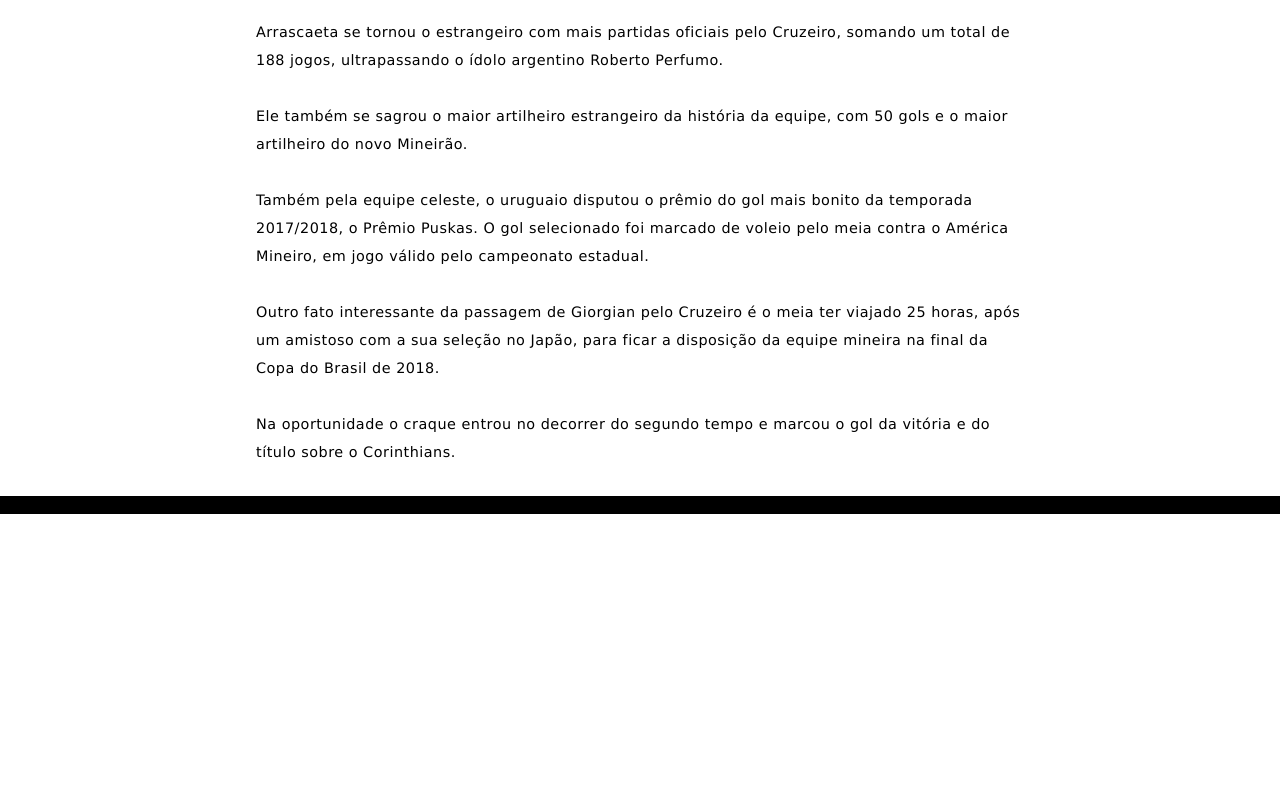
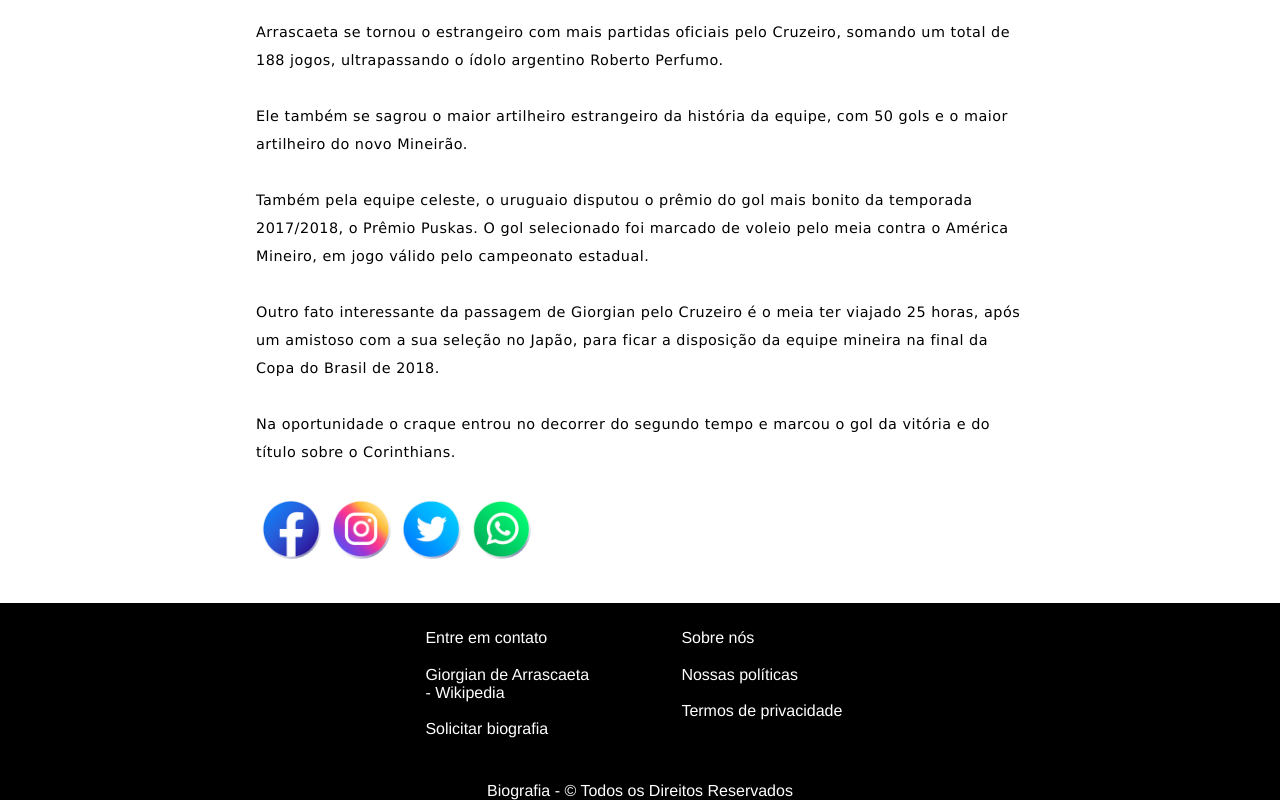
Before and after one commit to eulsantoss/Site-Biografia-de-Famosos, a plain HTML site: page index.html in a window 1280 px wide. Shown: the part 7250-8050 px from the top of the page. Before the commit the page ends 7764 px from the top, so only its background shows below. Drawn offline with Linux system fonts and the light colour scheme.

Commit message:
Add files via upload

```diff
--- a/css/style.css
+++ b/css/style.css
@@ -43,7 +43,7 @@
     border: 1px solid black;
 }
 
-/* Área do índice da biografia */
+/*Área do índice da biografia*/
 
 #b-index li a {
     text-decoration: none;
@@ -53,6 +53,8 @@
 #b-index li a:hover {
     color: rgb(2, 78, 126);
 }
+
+/*Fim do índice da biografia*/
 
 #logo {
     text-align: center;
@@ -137,7 +139,20 @@
     font-size: 2vh;
 }
 
-/* Área do botão lateral */
+ul#social-medias {
+    list-style: none;
+    display: flex;
+    margin: 0;
+}
+
+#social-medias li a img {
+    width: 60px;
+    border-radius: 30px;
+    margin: 5px;
+}
+/*Fim da estilização do site*/
+
+/*Área do botão lateral*/
 
 #botao-lateral {
     width: 60px;
@@ -161,3 +176,46 @@
     padding: 5px;
     box-sizing: border-box;
 }
+
+/*Fim da área do botão lateral*/
+
+/*Área do Footer*/
+
+footer {
+    color: white;
+    font-family: 'Franklin Gothic Medium', 'Arial Narrow', Arial, sans-serif;
+}
+
+footer section {
+    width: 40%;
+    display: flex;
+    margin: 0 auto;
+}
+
+footer section div {
+    width: 100%;
+    margin: 10px 2vw;
+}
+
+footer section div ul {
+    list-style: none;
+}
+
+footer section div ul li {
+    padding: 3px;
+    margin: 1vw;
+    color: white;
+}
+
+footer section div ul li a {
+    color: #fff;
+    text-decoration: none;
+}
+
+footer section div ul li a:hover {
+    text-decoration: underline;
+}
+
+#copyright {
+    text-align: center;
+}
--- a/index.html
+++ b/index.html
@@ -178,6 +178,13 @@
                         <p>Outro fato interessante da passagem de Giorgian pelo Cruzeiro é o meia ter viajado 25 horas, após um amistoso com a sua seleção no Japão, para ficar a disposição da equipe mineira na final da Copa do Brasil de 2018.</p>
                         <br>
                         <p>Na oportunidade o craque entrou no decorrer do segundo tempo e marcou o gol da vitória e do título sobre o Corinthians.</p>
+                        <br>
+                        <ul id="social-medias">
+                            <li><a href=""><img src="images/social-medias/facebook.png" alt=""></a></li>
+                            <li><a href=""><img src="images/social-medias/instagram.png" alt=""></a></li>
+                            <li><a href=""><img src="images/social-medias/twitter.png" alt=""></a></li>
+                            <li><a href=""><img src="images/social-medias/whatsapp.png" alt=""></a></li>
+                        </ul>
                     </div>
                 </section>
             </section>
@@ -187,7 +194,26 @@
                 <a href="#" onclick="('corpo').scrollTo();"><img src="images/button.png" alt=""></a>
             </div>
         </aside>
-        <footer>a</footer>
+        <footer>
+            <section>
+                <div>
+                    <ul>
+                        <li><a href="">Entre em contato</a></li>
+                        <li><a href="https://pt.wikipedia.org/wiki/Giorgian_De_Arrascaeta">Giorgian de Arrascaeta - Wikipedia</a></li>
+                        <li><a href="">Solicitar biografia</a></li>
+                    </ul>
+                </div>
+                <div>
+                    <ul>
+                        <li><a href="">Sobre nós</a></li>
+                        <li><a href="">Nossas políticas</a></li>
+                        <li><a href="">Termos de privacidade</a></li>
+                    </ul>
+                </div>
+            </section>
+            <br>
+            <div id="copyright">Biografia - © Todos os Direitos Reservados</div>
+        </footer>
     </div>
 </body>
 </html>
```
Also changed, not shown: images/social-medias/facebook.png (added), images/social-medias/instagram.png (added), images/social-medias/twitter.png (added), images/social-medias/whatsapp.png (added).
